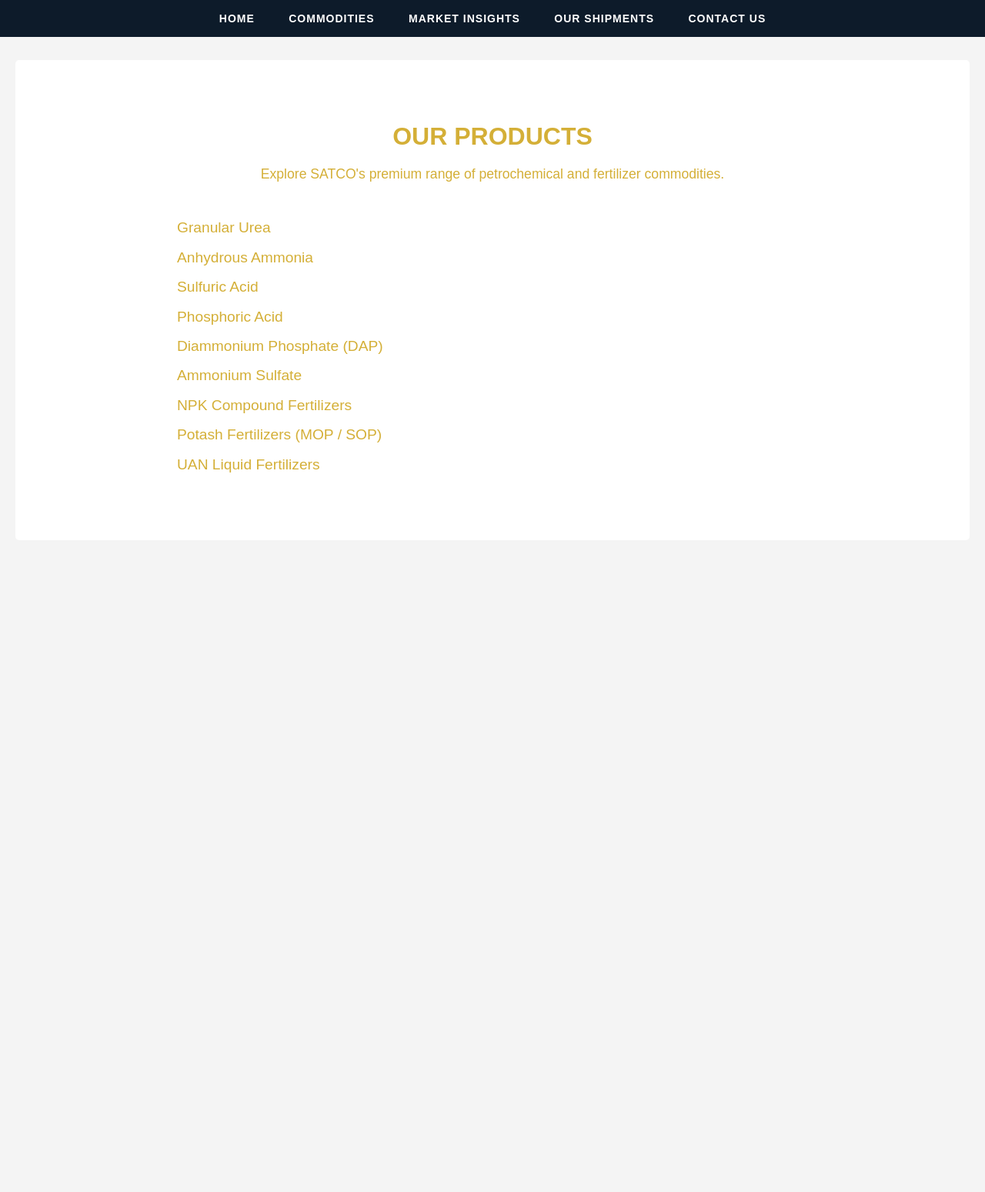
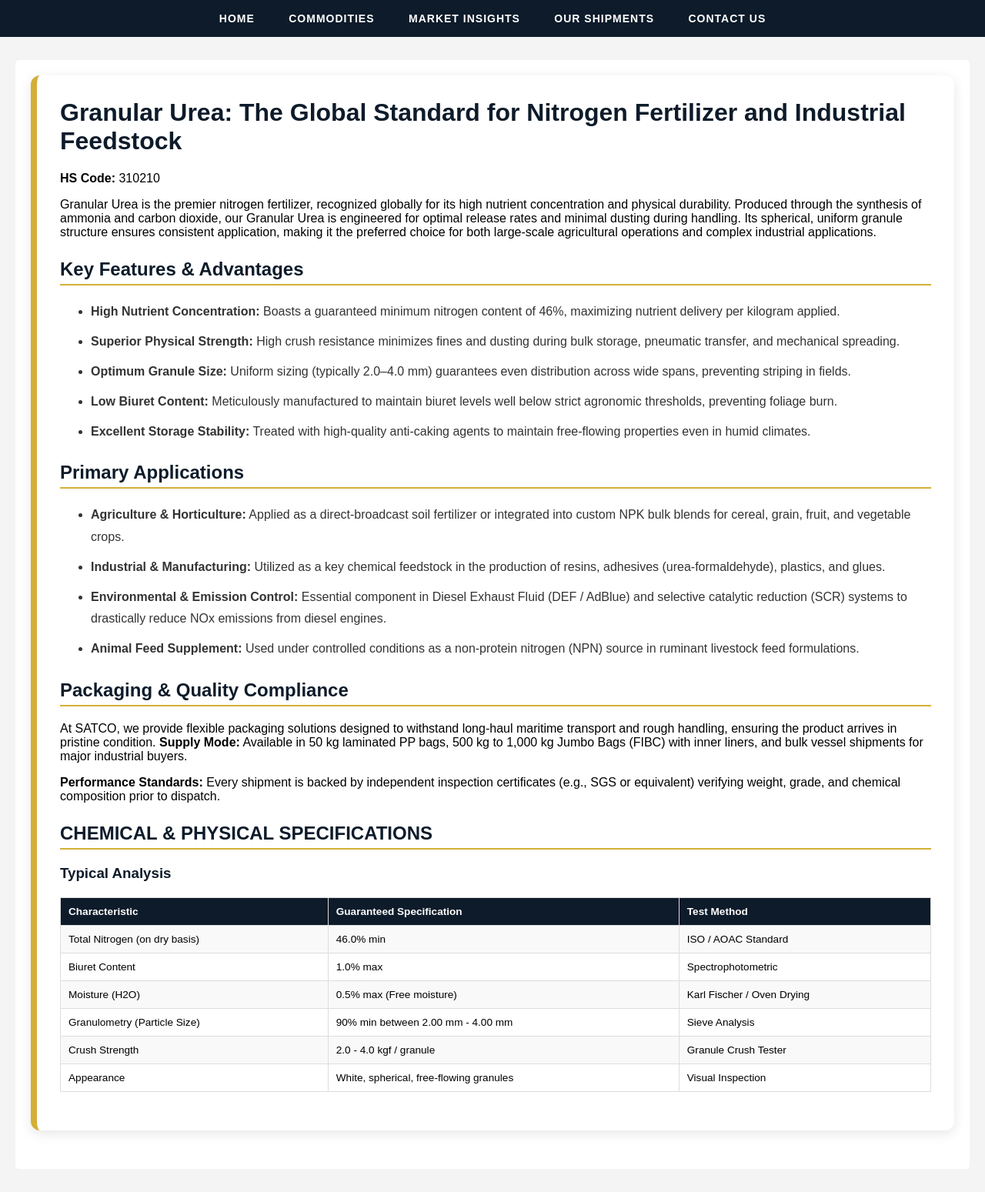
Before and after one commit to satco-petrochemical/satco-petrochemical.github.io, a Jekyll site: the page built from products/index.md, in a window 1280 px wide. Shown: the part 350-1899 px from the top of the page at 77% size. Built offline with Jekyll 4.4.1, drawn with Linux system fonts in a browser that asks for light colours; before the commit the page ends 1082 px from its top, so only the background shows below that.

Commit message:
Update index.md

```diff
--- a/products/index.md
+++ b/products/index.md
@@ -1,21 +1,65 @@
 ---
 layout: default
-title: Products | SATCO Petrochemical
+title: Granular Urea | SATCO Petrochemical
 ---
 
-<div style="max-width: 900px; margin: 0 auto; padding: 40px 20px; color: #ffffff; font-family: Arial, sans-serif;">
-  <h1 style="color: #d4af37; text-align: center; margin-bottom: 20px; text-transform: uppercase;">Our Products</h1>
-  <p style="text-align: center; color: #d4af37; font-size: 1.1em; margin-bottom: 40px;">Explore SATCO's premium range of petrochemical and fertilizer commodities.</p>
+<style>
+  .content-card {
+    background: #ffffff;
+    padding: 30px;
+    border-radius: 12px;
+    border-left: 8px solid #d4af37;
+    margin-bottom: 30px;
+    box-shadow: 0 4px 15px rgba(0,0,0,0.1);
+  }
+  h1 { color: #0d1b2a; margin-top: 0; }
+  h2 { color: #0d1b2a; border-bottom: 2px solid #d4af37; padding-bottom: 5px; margin-top: 25px; }
+  h3 { color: #0d1b2a; margin-top: 20px; }
+  ul { line-height: 1.8; color: #333; }
+  li { margin-bottom: 10px; }
 
-  <ul style="line-height: 2; font-size: 1.2em; list-style-type: square;">
-    <li><a href="granular-urea.html" style="color: #d4af37; text-decoration: none;">Granular Urea</a></li>
-    <li><a href="anhydrous-ammonia.html" style="color: #d4af37; text-decoration: none;">Anhydrous Ammonia</a></li>
-    <li><a href="sulfuric-acid.html" style="color: #d4af37; text-decoration: none;">Sulfuric Acid</a></li>
-    <li><a href="phosphoric-acid.html" style="color: #d4af37; text-decoration: none;">Phosphoric Acid</a></li>
-    <li><a href="diammonium-phosphate.html" style="color: #d4af37; text-decoration: none;">Diammonium Phosphate (DAP)</a></li>
-    <li><a href="ammonium-sulfate.html" style="color: #d4af37; text-decoration: none;">Ammonium Sulfate</a></li>
-    <li><a href="npk-fertilizers.html" style="color: #d4af37; text-decoration: none;">NPK Compound Fertilizers</a></li>
-    <li><a href="potash-fertilizers.html" style="color: #d4af37; text-decoration: none;">Potash Fertilizers (MOP / SOP)</a></li>
-    <li><a href="uan-liquid-fertilizers.html" style="color: #d4af37; text-decoration: none;">UAN Liquid Fertilizers</a></li>
+  table { width: 100%; border-collapse: collapse; margin: 20px 0; font-size: 0.85em; }
+  th, td { border: 1px solid #ddd; padding: 10px; text-align: left; }
+  th { background-color: #0d1b2a; color: #ffffff; }
+  tr:nth-child(even) { background-color: #f9f9f9; }
+</style>
+
+<div class="content-card">
+  <h1>Granular Urea: The Global Standard for Nitrogen Fertilizer and Industrial Feedstock</h1>
+  <p><b>HS Code:</b> 310210</p>
+  <p>Granular Urea is the premier nitrogen fertilizer, recognized globally for its high nutrient concentration and physical durability. Produced through the synthesis of ammonia and carbon dioxide, our Granular Urea is engineered for optimal release rates and minimal dusting during handling. Its spherical, uniform granule structure ensures consistent application, making it the preferred choice for both large-scale agricultural operations and complex industrial applications.</p>
+
+  <h2>Key Features & Advantages</h2>
+  <ul>
+    <li><b>High Nutrient Concentration:</b> Boasts a guaranteed minimum nitrogen content of 46%, maximizing nutrient delivery per kilogram applied.</li>
+    <li><b>Superior Physical Strength:</b> High crush resistance minimizes fines and dusting during bulk storage, pneumatic transfer, and mechanical spreading.</li>
+    <li><b>Optimum Granule Size:</b> Uniform sizing (typically 2.0–4.0 mm) guarantees even distribution across wide spans, preventing striping in fields.</li>
+    <li><b>Low Biuret Content:</b> Meticulously manufactured to maintain biuret levels well below strict agronomic thresholds, preventing foliage burn.</li>
+    <li><b>Excellent Storage Stability:</b> Treated with high-quality anti-caking agents to maintain free-flowing properties even in humid climates.</li>
   </ul>
+
+  <h2>Primary Applications</h2>
+  <ul>
+    <li><b>Agriculture & Horticulture:</b> Applied as a direct-broadcast soil fertilizer or integrated into custom NPK bulk blends for cereal, grain, fruit, and vegetable crops.</li>
+    <li><b>Industrial & Manufacturing:</b> Utilized as a key chemical feedstock in the production of resins, adhesives (urea-formaldehyde), plastics, and glues.</li>
+    <li><b>Environmental & Emission Control:</b> Essential component in Diesel Exhaust Fluid (DEF / AdBlue) and selective catalytic reduction (SCR) systems to drastically reduce NOx emissions from diesel engines.</li>
+    <li><b>Animal Feed Supplement:</b> Used under controlled conditions as a non-protein nitrogen (NPN) source in ruminant livestock feed formulations.</li>
+  </ul>
+
+  <h2>Packaging & Quality Compliance</h2>
+  <p>At SATCO, we provide flexible packaging solutions designed to withstand long-haul maritime transport and rough handling, ensuring the product arrives in pristine condition. <b>Supply Mode:</b> Available in 50 kg laminated PP bags, 500 kg to 1,000 kg Jumbo Bags (FIBC) with inner liners, and bulk vessel shipments for major industrial buyers.</p>
+  <p><b>Performance Standards:</b> Every shipment is backed by independent inspection certificates (e.g., SGS or equivalent) verifying weight, grade, and chemical composition prior to dispatch.</p>
+
+  <h2>CHEMICAL & PHYSICAL SPECIFICATIONS</h2>
+
+  <h3>Typical Analysis</h3>
+  <table>
+    <tr><th>Characteristic</th><th>Guaranteed Specification</th><th>Test Method</th></tr>
+    <tr><td>Total Nitrogen (on dry basis)</td><td>46.0% min</td><td>ISO / AOAC Standard</td></tr>
+    <tr><td>Biuret Content</td><td>1.0% max</td><td>Spectrophotometric</td></tr>
+    <tr><td>Moisture (H2O)</td><td>0.5% max (Free moisture)</td><td>Karl Fischer / Oven Drying</td></tr>
+    <tr><td>Granulometry (Particle Size)</td><td>90% min between 2.00 mm - 4.00 mm</td><td>Sieve Analysis</td></tr>
+    <tr><td>Crush Strength</td><td>2.0 - 4.0 kgf / granule</td><td>Granule Crush Tester</td></tr>
+    <tr><td>Appearance</td><td>White, spherical, free-flowing granules</td><td>Visual Inspection</td></tr>
+  </table>
 </div>
```
